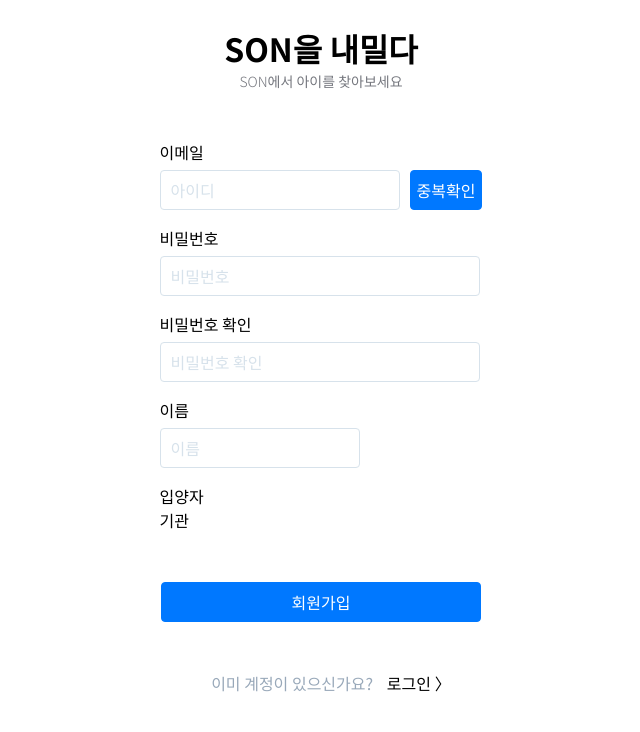
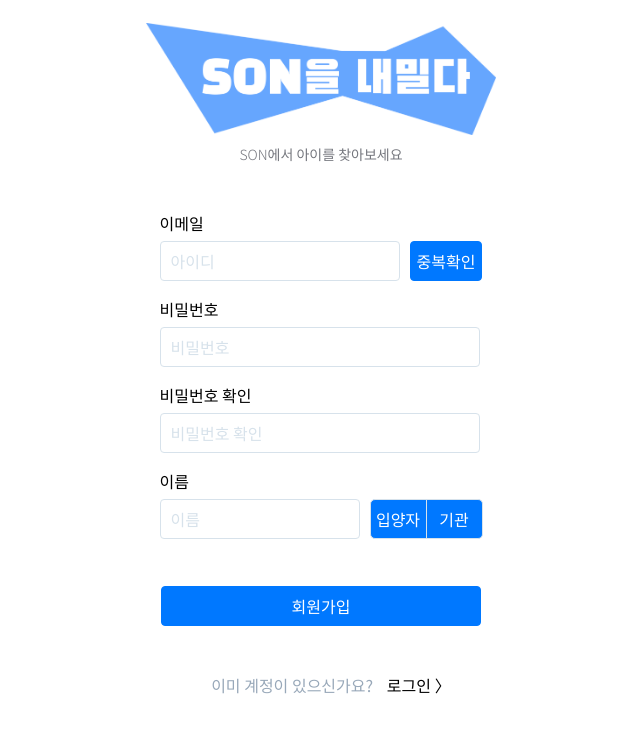
Before and after one commit to hold-SON-out/son_client, a React (Create React App) app: page /SignUP in a window 1280 px wide. Shown: the top 732 px of the page, without its empty margins (319-959 px from the left). Built offline with nearby package versions, Linux system fonts and the light colour scheme.

Commit message:
[UPDATE] login

```diff
--- a/src/Pages/SignUpPage/SignUpPage.jsx
+++ b/src/Pages/SignUpPage/SignUpPage.jsx
@@ -1,10 +1,23 @@
 import React from "react";
+import { useState } from "react";
 import SignUp from "../../components/SignUp/SignUp";
 
 const SignUpPage = () => {
+  const [purpose, setPurpose] = useState("ADOPTING");
+  const ChangePurposeAdopting = () => {
+    setPurpose("ADOPTING");
+  };
+
+  const ChangePurposeAdopted = () => {
+    setPurpose("ADOPTED");
+  };
   return (
     <>
-      <SignUp />
+      <SignUp
+        ChangePurposeAdopted={ChangePurposeAdopted}
+        ChangePurposeAdopting={ChangePurposeAdopting}
+        purpose={purpose}
+      />
     </>
   );
 };
--- a/src/assets/api/AuthApi.js
+++ b/src/assets/api/AuthApi.js
@@ -2,13 +2,30 @@ import { SERVER } from "../../config/config.json";
 import axios from "axios";
 
 class AuthApi {
-  async Login(id, email) {
+  async Login(id, password) {
+    console.log("apu");
     const body = {
       id,
-      email,
+      password,
+    };
+    console.log(id, password);
+    const response = await axios.post(`${SERVER}/auth/login`, body);
+    console.log(response);
+    return response;
+  }
+
+  async SignUp(id, password, name, purpose, agency, area) {
+    const body = {
+      id,
+      password,
+      name,
+      purpose,
+      agency,
+      area,
     };
 
-    const response = await axios.post(`${SERVER}/auth/login`, body);
+    const response = await axios.post(`${SERVER}/auth/register`, body);
+    console.log(response);
     return response;
   }
 }
--- a/src/components/Login/Login.jsx
+++ b/src/components/Login/Login.jsx
@@ -9,12 +9,15 @@ const Login = () => {
   const id = useInput("");
   const password = useInput("");
   const TryLogin = async () => {
-    if (!id.value || !password.value) {
-      alert("아이디 또는 비밀번호를 입력하지 않았습니다.");
-    } else {
-      const response = AuthApi.Login(id.value, password.value);
-      console.log(response);
-    }
+    console.log("ads");
+    // if (!id.value || !password.value) {
+    //   alert("아이디 또는 비밀번호를 입력하지 않았습니다.");
+    // } else {
+    //   const response = await AuthApi.Login(id.value, password.value);
+    //   console.log(response);
+    // }
+    const response = await AuthApi.Login(id.value, password.value);
+    console.log(response);
   };
   return (
     <>
--- a/src/components/SignUp/SignUP.css
+++ b/src/components/SignUp/SignUP.css
@@ -153,4 +153,34 @@
 
 .name {
   width: 200px;
+  margin-right: 10px;
 }
+
+.signUp-form-input-item-lastBox {
+  display: flex;
+  height: 40px;
+}
+
+.Adopted-person {
+  border: 1px solid #d7e2eb;
+  width: 55px;
+  border-radius: 5px 0 0 5px;
+  color: white;
+  display: flex;
+  align-items: center;
+  background-color: #0078ff;
+  justify-content: center;
+}
+
+.Institution {
+  width: 55px;
+  border-radius: 0 5px 5px 0;
+  color: white;
+  background-color: #0078ff;
+  display: flex;
+  align-items: center;
+  justify-content: center;
+  border-bottom: 1px solid #d7e2eb;
+  border-top: 1px solid #d7e2eb;
+  border-right: 1px solid #d7e2eb;
+}
--- a/src/components/SignUp/SignUp.jsx
+++ b/src/components/SignUp/SignUp.jsx
@@ -1,14 +1,38 @@
 import React from "react";
 import "./SignUp.css";
 import { Link } from "react-router-dom";
-const SignUp = () => {
+import Logo from "../../assets/images/logo.jpg";
+import useInput from "../../Hooks/useInput";
+import AuthApi from "../../assets/api/AuthApi";
+const SignUp = (ChangePurposeAdopted, ChangePurposeAdopting, purpose) => {
+  const id = useInput("");
+  const password = useInput("");
+  const checkPassword = useInput("");
+  const name = useInput("");
+
+  const trySignUp = async () => {
+    try {
+      if (!id || !password || !checkPassword || !name) {
+        alert("입력하지 않은 칸이 존재합니다");
+      }
+      const response = AuthApi.SignUp(
+        id.value,
+        password.value,
+        name.value,
+        purpose
+      );
+      console.log(response);
+    } catch (e) {
+      console.log(e);
+    }
+  };
   return (
     <>
       <div className="signUp">
         <div className="signUp-form">
           <div className="signUp-form-title">
             <Link className="signUp-form-title-link" to="/main">
-              SON을 내밀다
+              <img src={Logo} style={{ width: "350px" }} />
             </Link>
             <div className="signUp-form-title-Subtitle">
               SON에서 아이를 찾아보세요
@@ -21,6 +45,7 @@ const SignUp = () => {
                 className="signUp-form-input-item email-input"
                 type="text"
                 placeholder="아이디"
+                {...id}
               />
               <div className="signUp-form-input-button">
                 <button className="signUp-form-input-button-item email-button">
@@ -33,22 +58,29 @@ const SignUp = () => {
               className="signUp-form-input-item"
               type="text"
               placeholder="비밀번호"
+              {...password}
             />
             <div className="signUp-form-input-title">비밀번호 확인</div>
             <input
               className="signUp-form-input-item"
               type="text"
               placeholder="비밀번호 확인"
+              {...checkPassword}
             />
             <div className="signUp-form-input-title">이름</div>
-            <div className>
+            <div className="signUp-form-input-item-lastBox">
               <input
                 className="signUp-form-input-item name"
                 type="text"
                 placeholder="이름"
+                {...name}
               />
-              <div>입양자</div>
-              <div>기관</div>
+              <div className="Adopted-person" onClick={ChangePurposeAdopting}>
+                입양자
+              </div>
+              <div className="Institution" onClick={ChangePurposeAdopted}>
+                기관
+              </div>
             </div>
           </div>
           <div className="signUp-form-button">
--- a/src/config/config.json
+++ b/src/config/config.json
@@ -1,3 +1,3 @@
 {
-  "SERVER": "http://172.16.3.159:8080"
+  "SERVER": "http://192.168.51.124:8080"
 }
```
